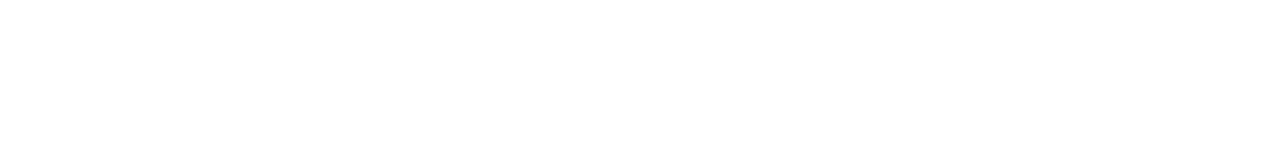
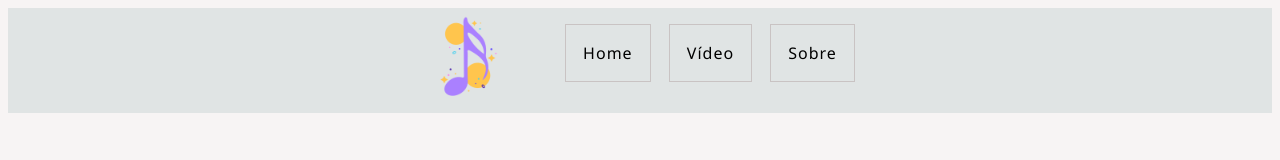
Before and after one commit to TalitaRod/SiteMusic, a plain HTML site: page index.html in a window 1280 px wide. Drawn offline with Linux system fonts and the light colour scheme.

Commit message:
Create header

```diff
--- a/css/global.css
+++ b/css/global.css
@@ -0,0 +1,71 @@
+body {
+    background-color: rgb(247, 244, 244);
+    font-family: 'Segoe UI', Tahoma, Geneva, Verdana, sans-serif;
+}
+
+.menu {
+    display: flex;
+    flex-direction: row;
+    align-items: center;
+    justify-content: center;
+    background-color: rgb(224, 228, 228);
+}
+
+.imagem-topo {
+    margin-left: auto;
+    margin-right: auto;
+    width: 200px;
+
+}
+
+.logo-imagem {
+    width: 100px;
+}
+
+.imagem-topo a {
+    display: inline-block;
+    padding: 10px;
+}
+
+.imagem-topo {
+    width: 200px;
+    margin-right: auto;
+    margin-left: 0px;
+    position: relative;
+    margin-top: 10px;
+
+}
+
+.menu {
+    margin-top: 0px;
+}
+
+.menu nav {
+    margin-top: 0px;
+}
+
+.menu nav ul {
+    text-align: center;
+    margin-top: 0px;
+}
+
+.itens li {
+    list-style-type: none;
+    padding: 5px;
+    display: inline-block;
+    border: 1px solid rgb(201, 195, 195);
+    margin: 7px;
+}
+
+.itens li a {
+    color: black;
+    text-decoration: none;
+    display: inline-block;
+    letter-spacing: 1px;
+    padding: 12px;
+}
+
+.itens li a:hover {
+    background-color: rgb(168, 164, 168);
+    color:black;
+}
--- a/index.html
+++ b/index.html
@@ -1,14 +1,31 @@
 <!DOCTYPE html>
 <html lang="pt-br">
+
 <head>
     <meta charset="UTF-8">
     <meta name="viewport" content="width=device-width, initial-scale=1.0">
-    <meta  name="author" content="Taita Rodrigues">
+    <meta name="author" content="Taita Rodrigues">
     <meta name="description" content="Site simples desenvolvido em HTML e CSS.">
     <title>Site</title>
     <link rel="stylesheet" href="css/global.css">
 </head>
+
 <body>
+    <header class="menu">
+        <a href="#">
+            <img class="logo-imagem" src="../imagens/simbMusical.png" />
+        </a>
+        <nav>
+            <ul class="itens">
+                <li><a href="#">Home</a></li>
+                <li><a href="#">Vídeo</a></li>
+                <li><a href="#">Sobre</a></li>
+            </ul>
+        </nav>
+    </header>
 
 </body>
+
 </html>
+
+<!--Imagem de <a href="https://br.freepik.com/psd-gratuitas/notas-coloridas-da-musica_49683579.htm#query=s%C3%ADmbolo%20musical&position=9&from_view=search&track=ais&uuid=9af005e7-67cf-4c38-b7ee-a92d200270ef">Freepik</a>
```
Also changed, not shown: imagens/simbMusical.png (added).
